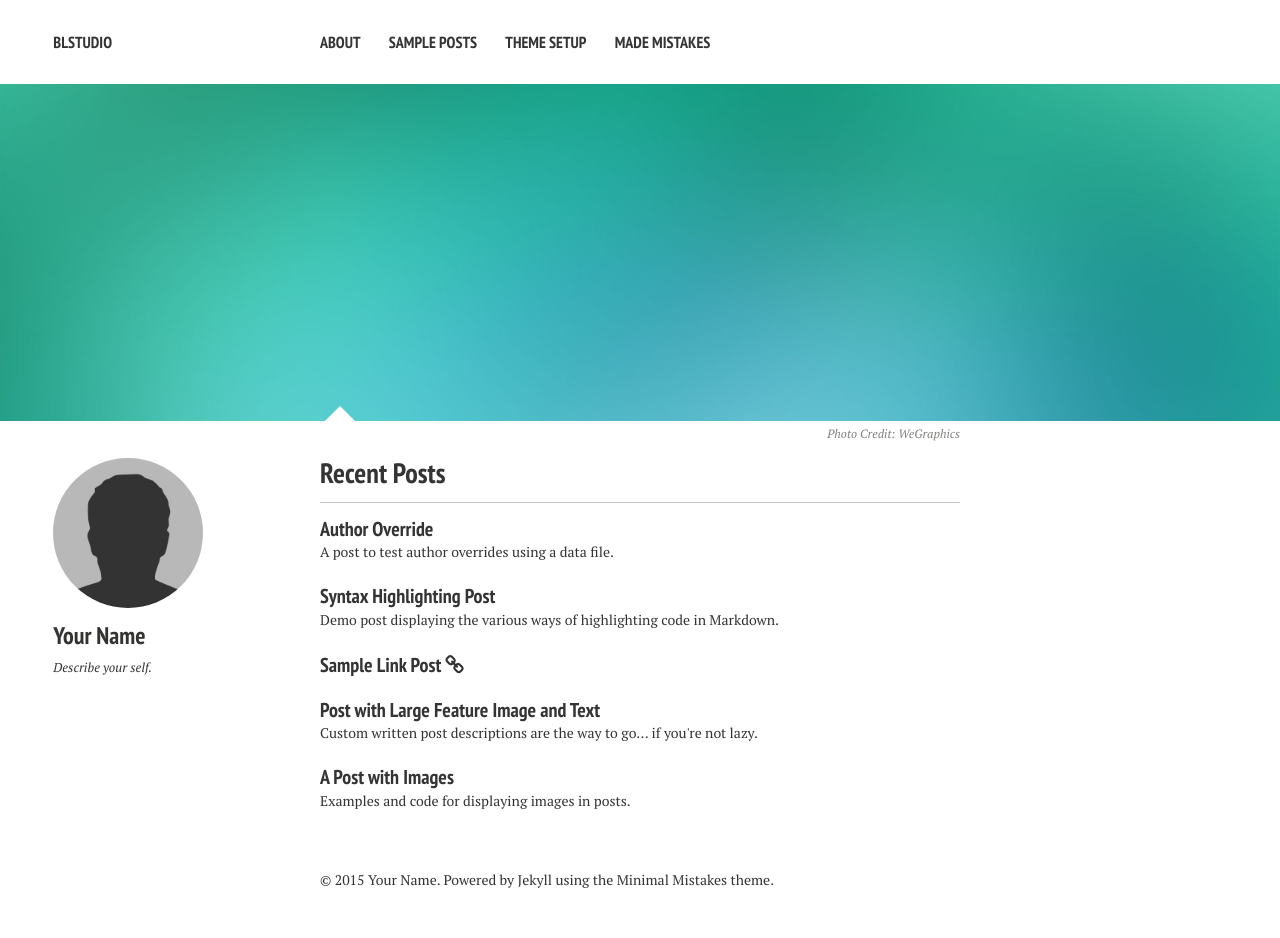
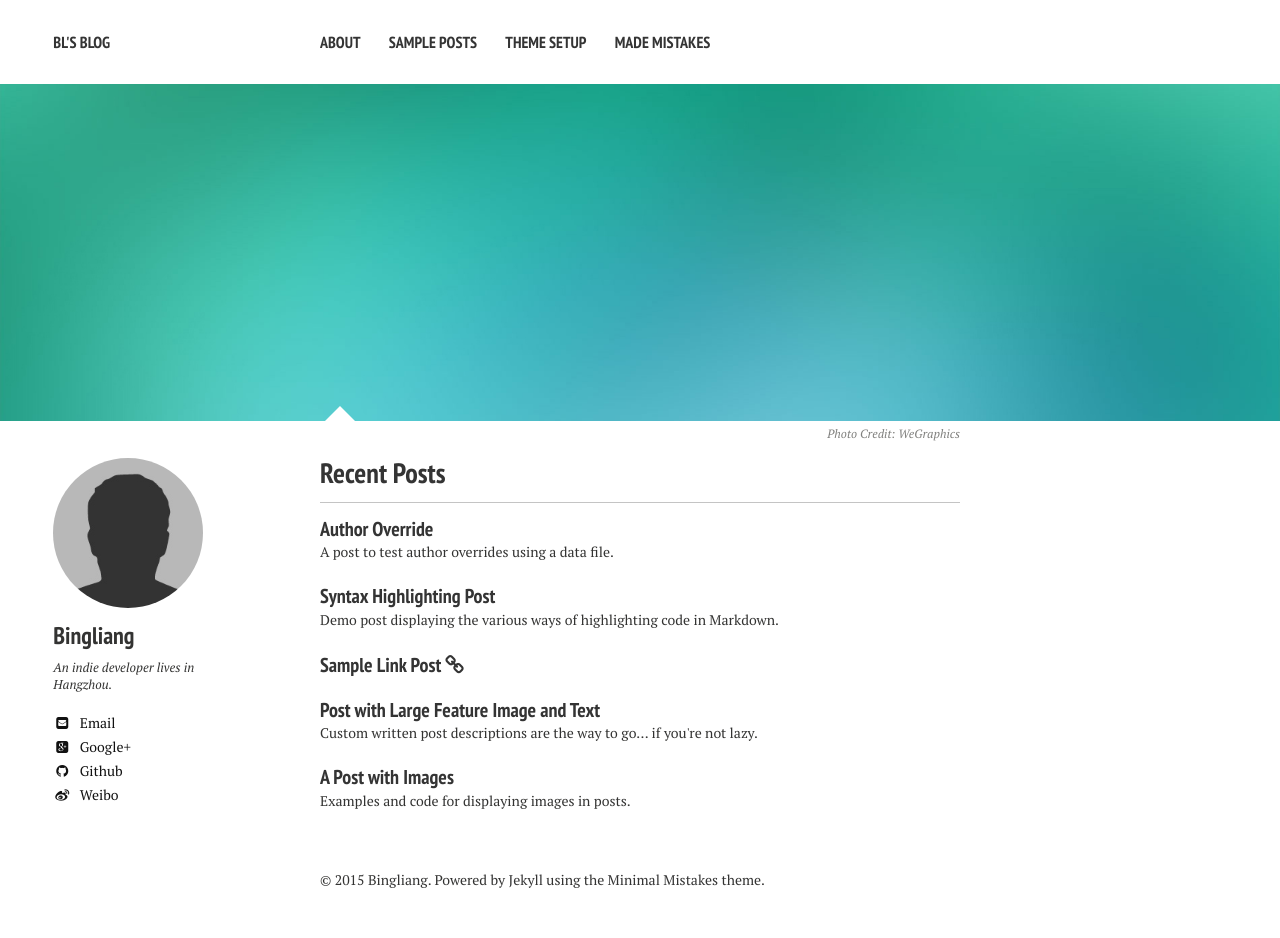
Before and after one commit to bingliang-zh/blog, a Jekyll site: the page built from index.md, in a window 1280 px wide. Built offline with Jekyll 4.4.1, drawn with Linux system fonts in a browser that asks for light colours; nearby versions of some CDN libraries.

Commit message:
更新部分信息和超链接

```diff
--- a/_config.yml
+++ b/_config.yml
@@ -1,9 +1,9 @@
 # Site wide configuration
 
-title:            blStudio
+title:            bl's blog
 locale:           zh_CN
-url:              http://thatblstudio.github.io/blog
-# url:              http://localhost:4000
+# url:              http://thatblstudio.github.io/blog
+url:              http://localhost:4000
 
 # Jekyll configuration
 
@@ -26,21 +26,21 @@ kramdown:
 
 # Site owner
 owner:
-  name: Your Name
+  name: Bingliang
   avatar: bio-photo.jpg
-  bio: "Describe your self."
-  email:
+  bio: "An indie developer lives in Hangzhou."
+  email: bl_indie@qq.com
   disqus-shortname:
   twitter: #username
   facebook: #username
   google:
-    plus: #username
+    plus: 116052774697386661438
     analytics:
     verify:
     ad-client:
     ad-slot:
   bing-verify:
-  github: #username
+  github: thatblstudio
   stackoverflow: #123456/username   from a "http://stackoverflow.com/users/123456/username" link
   linkedin: #username
   xing: #username
@@ -53,7 +53,7 @@ owner:
   dribbble: #username
   youtube: #username
   soundcloud: #username
-  weibo: #username
+  weibo: 2313701814
   flickr: #username
   codepen: #username
 
--- a/_includes/_author-bio.html
+++ b/_includes/_author-bio.html
@@ -15,7 +15,7 @@
   {% if author.email %}<a href="mailto:{{ author.email }}" class="author-social" target="_blank"><i class="fa fa-fw fa-envelope-square"></i> Email</a>{% endif %}
   {% if author.twitter %}<a href="http://twitter.com/{{ author.twitter }}" class="author-social" target="_blank"><i class="fa fa-fw fa-twitter-square"></i> Twitter</a>{% endif %}
   {% if author.facebook %}<a href="http://facebook.com/{{ author.facebook }}" class="author-social" target="_blank"><i class="fa fa-fw fa-facebook-square"></i> Facebook</a>{% endif %}
-  {% if author.google.plus %}<a href="http://plus.google.com/+{{ author.google.plus }}" class="author-social" target="_blank"><i class="fa fa-fw fa-google-plus-square"></i> Google+</a>{% endif %}
+  {% if author.google.plus %}<a href="https://plus.google.com/{{ author.google.plus }}/posts" class="author-social" target="_blank"><i class="fa fa-fw fa-google-plus-square"></i> Google+</a>{% endif %}
   {% if author.linkedin %}<a href="http://linkedin.com/in/{{ author.linkedin }}" class="author-social" target="_blank"><i class="fa fa-fw fa-linkedin-square"></i> LinkedIn</a>{% endif %}
   {% if author.xing %}<a href="http://www.xing.com/profile/{{ author.xing }}" class="author-social" target="_blank"><i class="fa fa-fw fa-xing-square"></i> XING</a>{% endif %}
   {% if author.instagram %}<a href="http://instagram.com/{{ author.instagram }}" class="author-social" target="_blank"><i class="fa fa-fw fa-instagram"></i> Instagram</a>{% endif %}
@@ -29,7 +29,7 @@
   {% if author.steam %}<a href="http://steamcommunity.com/id/{{ author.steam }}" class="author-social" target="_blank"><i class="fa fa-fw fa-steam-square"></i> Steam</a>{% endif %}
   {% if author.youtube %}<a href="https://youtube.com/user/{{ author.youtube }}" class="author-social" target="_blank"><i class="fa fa-fw fa-youtube-square"></i> Youtube</a>{% endif %}
   {% if author.soundcloud %}<a href="http://soundcloud.com/{{ author.soundcloud }}" class="author-social" target="_blank"><i class="fa fa-fw fa-soundcloud"></i> Soundcloud</a>{% endif %}
-  {% if author.weibo %}<a href="http://www.weibo.com/{{ author.weibo }}" class="author-social" target="_blank"><i class="fa fa-fw fa-weibo"></i> Weibo</a>{% endif %}
+  {% if author.weibo %}<a href="http://www.weibo.com/u/{{ author.weibo }}" class="author-social" target="_blank"><i class="fa fa-fw fa-weibo"></i> Weibo</a>{% endif %}
   {% if author.flickr %}<a href="http://www.flickr.com/{{ author.flickr }}" class="author-social" target="_blank"><i class="fa fa-fw fa-flickr"></i> Flickr</a>{% endif %}
   {% if author.codepen %}<a href="http://codepen.io/{{ author.codepen }}" class="author-social" target="_blank"><i class="fa fa-fw fa-codepen"></i> CodePen</a>{% endif %}
 </div>
```
